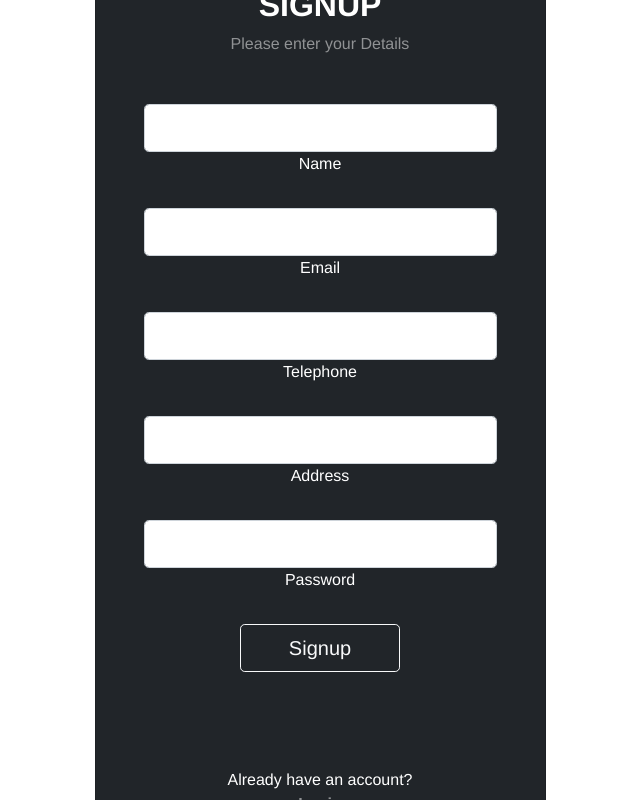
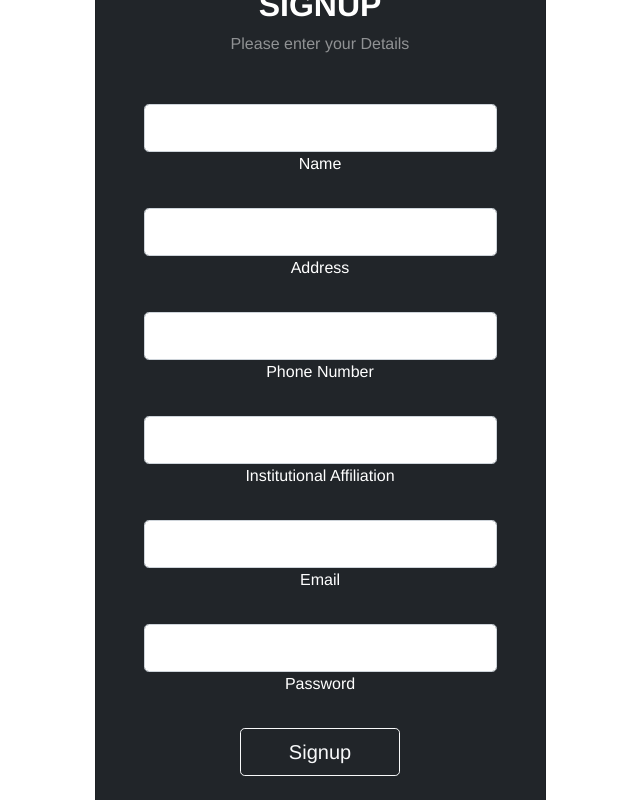
Before and after one commit to muneeb29/CentralRepo, a Vue app: page /signup in a window 1280 px wide. Shown: the part 441-1241 px from the top of the page, without its empty margins (320-960 px from the left). Built offline with nearby package versions, Linux system fonts and the light colour scheme; what vue3-apexcharts would draw is missing.

Commit message:
sign up changes made

```diff
--- a/src/views/Signup.vue
+++ b/src/views/Signup.vue
@@ -19,11 +19,11 @@
 
               <div class="form-outline form-white mb-4">
                 <input
-                  type="email"
-                  id="emailID"
+                  type="text"
+                  id="addressID"
                   class="form-control form-control-lg"
                 />
-                <label class="form-label" for="emailID">Email</label>
+                <label class="form-label" for="addressID">Address</label>
               </div>
 
               <div class="form-outline form-white mb-4">
@@ -32,16 +32,27 @@
                   id="telephoneID"
                   class="form-control form-control-lg"
                 />
-                <label class="form-label" for="telephoneID">Telephone</label>
+                <label class="form-label" for="telephoneID">Phone Number</label>
               </div>
 
               <div class="form-outline form-white mb-4">
                 <input
-                  type="text"
-                  id="addressID"
+                  type="telephone"
+                  id="telephoneID"
                   class="form-control form-control-lg"
                 />
-                <label class="form-label" for="addressID">Address</label>
+                <label class="form-label" for="institutionalAffiliationID"
+                  >Institutional Affiliation</label
+                >
+              </div>
+
+              <div class="form-outline form-white mb-4">
+                <input
+                  type="email"
+                  id="emailID"
+                  class="form-control form-control-lg"
+                />
+                <label class="form-label" for="emailID">Email</label>
               </div>
 
               <div class="form-outline form-white mb-4">
```
